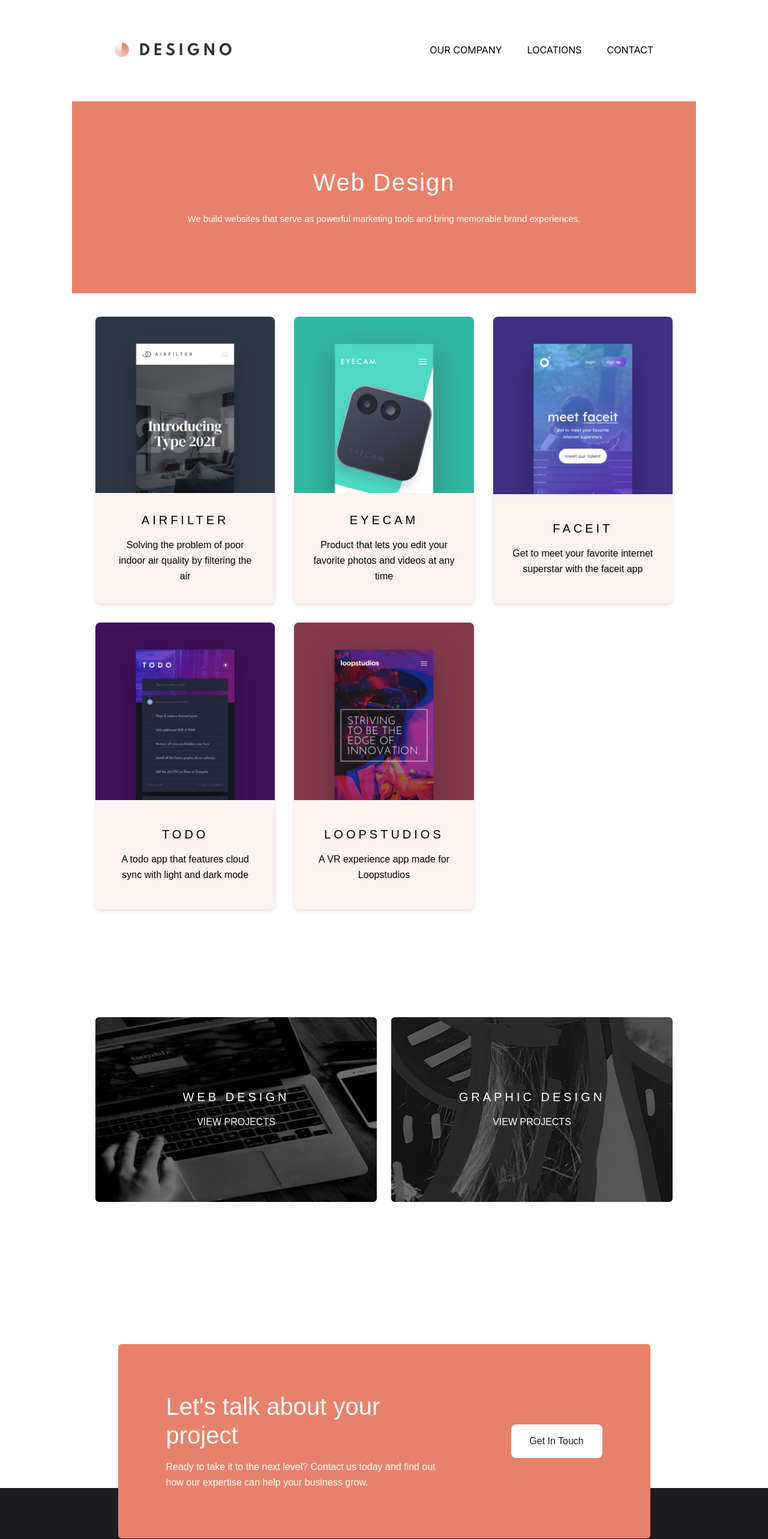
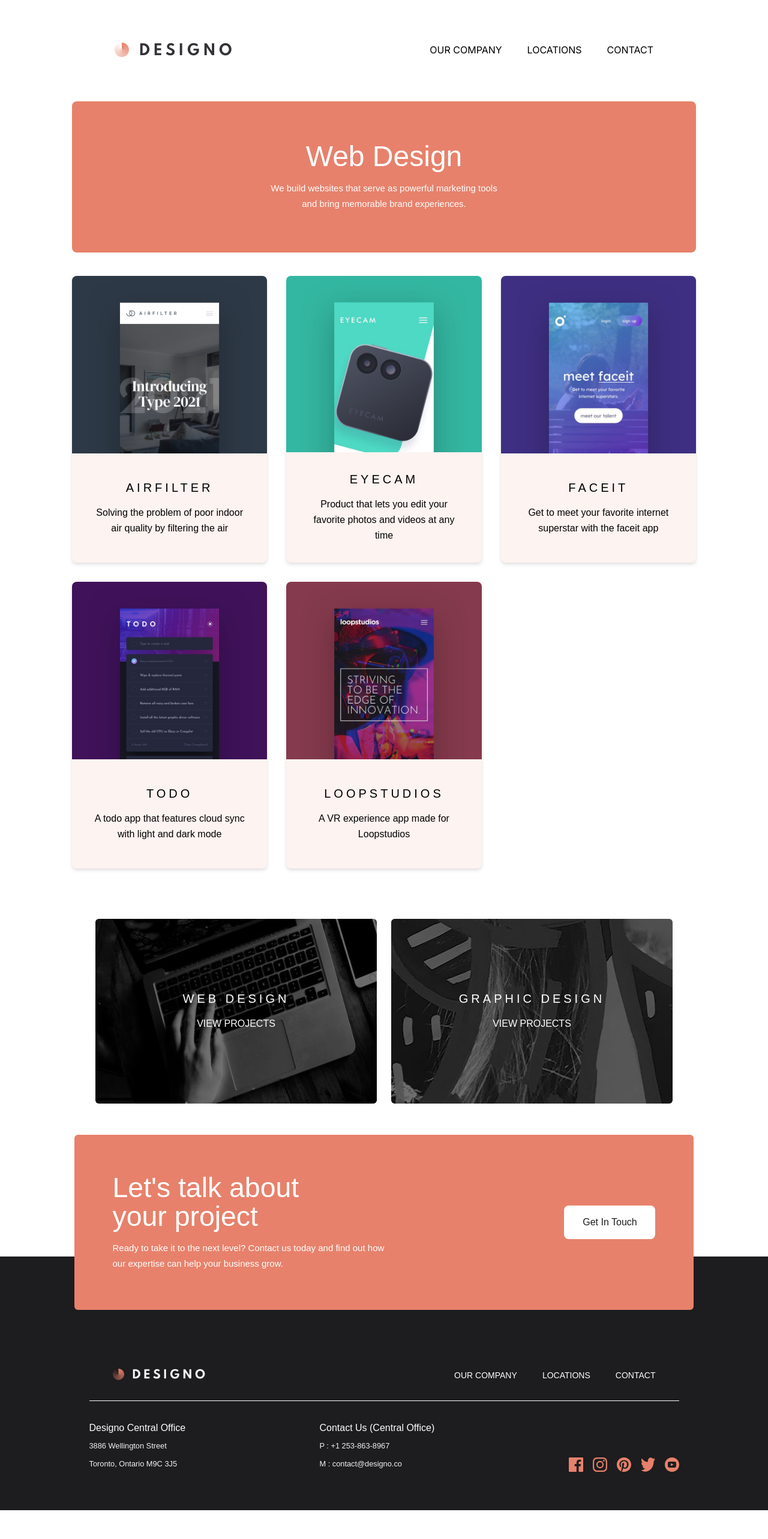
Before and after one commit to glowupmatt/DESIGNO, a Next.js app: page /appDesign in a window 1280 px wide. Shown: the top 2566 px of the page at 60% size. After the commit the page ends 2518 px from the top, so only its background shows below. Built offline with nearby package versions, Linux system fonts and the light colour scheme.

Commit message:
css clean up

```diff
--- a/app/appDesign/page.tsx
+++ b/app/appDesign/page.tsx
@@ -6,7 +6,7 @@ import ServiceCard from "@/components/ServiceCard";
 import TitleHeader from "@/components/TitleHeader";
 import WorkDisplayComp from "@/components/WorkDisplayComp";
 import { appDesignData } from "@/data/designData/appDesign";
-import { homePageProjectDisplay } from "@/data/homePageInfo";
+import { smallServicePageProjectDisplay } from "@/data/homePageInfo";
 import { useState } from "react";
 
 const AppDesign = () => {
@@ -20,8 +20,10 @@ const AppDesign = () => {
       <div className="max-w-[65rem] w-full">
         <Navigation setNavOpen={setNavOpen} navOpen={navOpen} />
         <div>
-          <TitleHeader titleHeaderInfo={titleHeaderInfo} />
-          <div className="flex flex-col items-center justify-center gap-8  lg:grid lg:grid-cols-3 lg:grid-rows-2 lg:justify-center lg:items-center p-[2.44rem] lg:mb-[16rem]">
+          <div className="max-w-[65rem] w-full">
+            <TitleHeader titleHeaderInfo={titleHeaderInfo} />
+          </div>
+          <div className="flex flex-col items-center justify-center gap-8  lg:grid lg:grid-cols-3 lg:grid-rows-2 lg:justify-center lg:items-center py-[2.44rem] lg:mb-[10rem]">
             {appDesignData.map((data, index) => {
               return (
                 <div
@@ -33,8 +35,8 @@ const AppDesign = () => {
               );
             })}
           </div>
-          <div className="flex flex-col p-[2.44rem] gap-[1.5rem] mb-[12rem] lg:flex-row">
-            {homePageProjectDisplay
+          <div className="flex flex-col p-[2.44rem] lg:py-[2.44rem] gap-[1.5rem] lg:flex-row">
+            {smallServicePageProjectDisplay
               .filter((data) => data.title !== "APP DESIGN")
               .map((data, index) => {
                 return <ServiceCard key={data.title} data={data} />;
@@ -42,7 +44,7 @@ const AppDesign = () => {
           </div>
         </div>
       </div>
-      <div className="lg:mt-[25rem]">
+      <div className="">
         <Footer />
       </div>
     </div>
--- a/app/webDesign/page.tsx
+++ b/app/webDesign/page.tsx
@@ -6,7 +6,7 @@ import TitleHeader from "@/components/TitleHeader";
 import WorkDisplayComp from "@/components/WorkDisplayComp";
 import { webDesignData } from "@/data/designData/webDesign";
 import ServiceCard from "@/components/ServiceCard";
-import { homePageProjectDisplay } from "@/data/homePageInfo";
+import { smallServicePageProjectDisplay } from "@/data/homePageInfo";
 import Footer from "@/components/Footer";
 import classNames from "classnames";
 
@@ -21,8 +21,10 @@ const WebDesign = () => {
       <div className="max-w-[65rem] w-full">
         <Navigation setNavOpen={setNavOpen} navOpen={navOpen} />
         <div>
-          <TitleHeader titleHeaderInfo={titleHeaderInfo} />
-          <div className="flex flex-col items-center justify-center gap-8  lg:grid lg:grid-cols-3 lg:grid-rows-2 lg:justify-center lg:items-center p-[2.44rem] lg:mb-[16rem]">
+          <div className="max-w-[65rem] w-full">
+            <TitleHeader titleHeaderInfo={titleHeaderInfo} />
+          </div>
+          <div className="flex flex-col items-center justify-center gap-8  lg:grid lg:grid-cols-3 lg:grid-rows-2 lg:justify-center lg:items-center py-[2.44rem] lg:mb-[10rem]">
             {webDesignData.map((data, index) => {
               return (
                 <div
@@ -34,8 +36,8 @@ const WebDesign = () => {
               );
             })}
           </div>
-          <div className="flex flex-col p-[2.44rem] gap-[1.5rem] mb-[12rem] lg:flex-row">
-            {homePageProjectDisplay
+          <div className="flex flex-col p-[2.44rem] lg:py-[2.44rem] gap-[1.5rem] lg:flex-row">
+            {smallServicePageProjectDisplay
               .filter((data) => data.title !== "WEB DESIGN")
               .map((data, index) => {
                 return <ServiceCard key={data.title} data={data} />;
@@ -43,7 +45,7 @@ const WebDesign = () => {
           </div>
         </div>
       </div>
-      <div className="lg:mt-[25rem]">
+      <div className="">
         <Footer />
       </div>
     </div>
--- a/components/Footer.tsx
+++ b/components/Footer.tsx
@@ -10,10 +10,8 @@ const Footer = () => {
     "/assets/shared/desktop/icon-youtube.svg",
   ];
   return (
-    <div>
-      <div className="relative flex justify-center">
-        <GetInTouchComp />
-      </div>
+    <div className="flex flex-col items-center justify-center">
+      <GetInTouchComp />
       <div className="bg-black h-[50.9375rem] w-full flex justify-center items-center md:h-[auto] lg:w-screen">
         <div className="flex flex-col gap-[2rem] mt-[10rem] w-screen justify-end items-center text-center md:h-[26.4375rem] md:py-[4rem] md:px-[4rem] lg:w-[69.438rem] md:mt-0">
           <div className="w-full flex flex-col justify-center items-center gap-[2rem] md:flex-row md:w-full md:px-[2.44rem]">
--- a/components/GetInTouchComp.tsx
+++ b/components/GetInTouchComp.tsx
@@ -4,7 +4,7 @@ import GetInTouchButton from "./GetInTouchButton";
 
 const GetInTouchComp = () => {
   return (
-    <div className="p-[1.5rem] absolute top-[-13rem] z-10 md:default md:top-[-18rem] lg:top-[-15rem] lg:p-0">
+    <div className="p-[2.44rem] w-full max-w-[69.438rem] relative top-[8rem] z-10 md:default">
       <div className="text-white bg-peach rounded-md relative overflow-hidden md:flex md:justify-center md:items-center">
         {/* <div className="w-full h-full absolute scale-[2.3] rotate-[190deg] contrast-100 right-[4rem]">
           <Image
@@ -15,12 +15,12 @@ const GetInTouchComp = () => {
             className="object-cover"
           />
         </div> */}
-        <div className="w-full h-full flex flex-col justify-center items-center text-center py-[3rem] px-[1.5rem] gap-[2rem] md:w-[70%] lg:flex-row lg:w-[55.438rem] max-w-[69.438rem] lg:p-[5rem] lg:justify-between">
-          <div className="flex flex-col gap-4 justify-center items-center lg:w-[28.688rem] lg:text-start lg:items-start">
-            <p className="text-[2rem] z-[20] leading-[2rem] md:text-[2.5rem] md:leading-[3rem] md:w-[90%]">
+        <div className="w-full h-full flex flex-col justify-center items-center text-center py-[3rem] px-[1.5rem] gap-[2rem]  lg:flex-row  max-w-[69.438rem] lg:p-[4rem] lg:justify-between">
+          <div className="flex flex-col gap-4 justify-center items-center md:w-[61%] lg:w-[28.688rem] lg:text-start lg:items-start">
+            <p className="text-[2rem] z-[20] leading-[2rem] md:text-[2.9rem] md:leading-[3rem] md:w-[90%]">
               Let&apos;s talk about your project
             </p>
-            <p className="z-[20]">
+            <p className="z-[20] text-[15px]">
               Ready to take it to the next level? Contact us today and find out
               how our expertise can help your business grow.
             </p>
--- a/components/HomePageComps/Services.tsx
+++ b/components/HomePageComps/Services.tsx
@@ -6,7 +6,7 @@ import Link from "next/link";
 
 const Services = () => {
   return (
-    <div className="lg:justify-center lg:flex lg:w-full lg:mt-0 ">
+    <div className="lg:justify-center lg:flex lg:w-full lg:mt-0">
       <div
         className={classNames(
           "flex flex-col justify-center items-center gap-[1.5rem] lg:w-full lg:h-[40rem]",
@@ -21,18 +21,13 @@ const Services = () => {
           return (
             <div
               className={classNames(
-                "flex items-center justify-center rounded-md w-full h-[12.625rem] cursor-pointer lg:w-full lg:h-full lg:relative",
+                "flex items-center justify-center rounded-md w-full h-[12.625rem] cursor-pointer lg:w-full lg:h-full lg:relative ",
                 {
                   "lg:row-start-1 lg:row-end-3": index === 0,
                 }
               )}
               key={data.title}
             >
-              <span className="relative text-white z-10 text-center gap-4 flex flex-col lg:absolute">
-                <h3>{data.title}</h3>
-                <p>{data.desc}</p>
-              </span>
-
               <Link
                 href={`/${data.link}`}
                 className={classNames(
@@ -48,7 +43,12 @@ const Services = () => {
                   }
                 )}
               >
-                <div className="bg-[#00000088] w-full absolute h-full z-[8] rounded-md lg:hover:bg-[#e7826b76]"></div>
+                <div className="bg-[#00000088] w-full absolute h-full z-[8] rounded-md lg:hover:bg-[#e7826b76] flex justify-center items-center">
+                  <span className="relative text-white z-10 text-center gap-4 flex flex-col lg:absolute">
+                    <h3>{data.title}</h3>
+                    <p>{data.desc}</p>
+                  </span>
+                </div>
                 <Image
                   alt=""
                   src={data.images.mobileImg}
--- a/components/ServiceCard.tsx
+++ b/components/ServiceCard.tsx
@@ -20,15 +20,16 @@ const ServiceCard = ({ data }: ServiceCardProps) => {
       className="flex items-center justify-center rounded-md w-full h-[12.625rem] cursor-pointer lg:w-full lg:h-full lg:relative"
       key={data.title}
     >
-      <span className="relative text-white z-10 text-center gap-4 flex flex-col lg:absolute">
-        <h3>{data.title}</h3>
-        <p>{data.desc}</p>
-      </span>
       <Link
         href={`/${data.link}`}
         className="absolute h-[12.625rem] w-[90%] lg:w-full  lg:h-[19.25rem]"
       >
-        <div className="bg-[#00000088] w-full absolute h-full z-[8] rounded-md lg:hover:bg-[#e7826b76]"></div>
+        <div className="bg-[#00000088] w-full absolute h-full z-[8] rounded-md lg:hover:bg-[#e7826b76] flex justify-center items-center">
+          <span className="relative text-white z-10 text-center gap-4 flex flex-col lg:absolute">
+            <h3>{data.title}</h3>
+            <p>{data.desc}</p>
+          </span>
+        </div>
         <Image
           alt=""
           src={data.images.mobileImg}
--- a/components/TitleHeader.tsx
+++ b/components/TitleHeader.tsx
@@ -10,9 +10,11 @@ type TitleHeaderProps = {
 
 const TitleHeader = ({ titleHeaderInfo }: TitleHeaderProps) => {
   return (
-    <div className="bg-peach h-[20rem] w-full flex flex-col justify-center items-center text-white p-[1.5rem] text-center gap-[1.5rem]">
-      <h2>{titleHeaderInfo.title}</h2>
-      <p className="text-[0.9375rem]">{titleHeaderInfo.desc}</p>
+    <div className="bg-peach h-[20rem] w-full flex flex-col justify-center items-center text-white p-[1.5rem] text-center gap-[1.5rem] md:rounded-lg lg:h-[15.75rem]">
+      <div className="lg:w-[40%] flex flex-col gap-4">
+        <h1>{titleHeaderInfo.title}</h1>
+        <p className="text-[0.9375rem]">{titleHeaderInfo.desc}</p>
+      </div>
     </div>
   );
 };
--- a/data/homePageInfo.ts
+++ b/data/homePageInfo.ts
@@ -7,6 +7,38 @@ export const homePageProjectDisplay = [
       mobileImg: "/assets/home/mobile/image-web-design.jpg",
       tabletImg: "/assets/home/tablet/image-web-design.jpg",
       desktopImg: "/assets/home/desktop/image-web-design-large.jpg",
+    },
+  },
+  {
+    title: "APP DESIGN",
+    desc: "VIEW PROJECTS",
+    link: "appDesign",
+    images: {
+      mobileImg: "/assets/home/mobile/image-app-design.jpg",
+      tabletImg: "/assets/home/tablet/image-app-design.jpg",
+      desktopImg: "/assets/home/desktop/image-app-design.jpg",
+    },
+  },
+  {
+    title: "GRAPHIC DESIGN",
+    desc: "VIEW PROJECTS",
+    link: "graphicDesign",
+    images: {
+      mobileImg: "/assets/home/mobile/image-graphic-design.jpg",
+      tabletImg: "/assets/home/tablet/image-graphic-design.jpg",
+      desktopImg: "/assets/home/desktop/image-graphic-design.jpg",
+    },
+  },
+];
+export const smallServicePageProjectDisplay = [
+  {
+    title: "WEB DESIGN",
+    desc: "VIEW PROJECTS",
+    link: "webDesign",
+    images: {
+      mobileImg: "/assets/home/mobile/image-web-design.jpg",
+      tabletImg: "/assets/home/tablet/image-web-design.jpg",
+      desktopImg: "/assets/home/desktop/image-web-design-small.jpg",
     },
   },
   {
```
Also changed, not shown: app/graphicDesign/page.tsx (+8 -6 lines).
